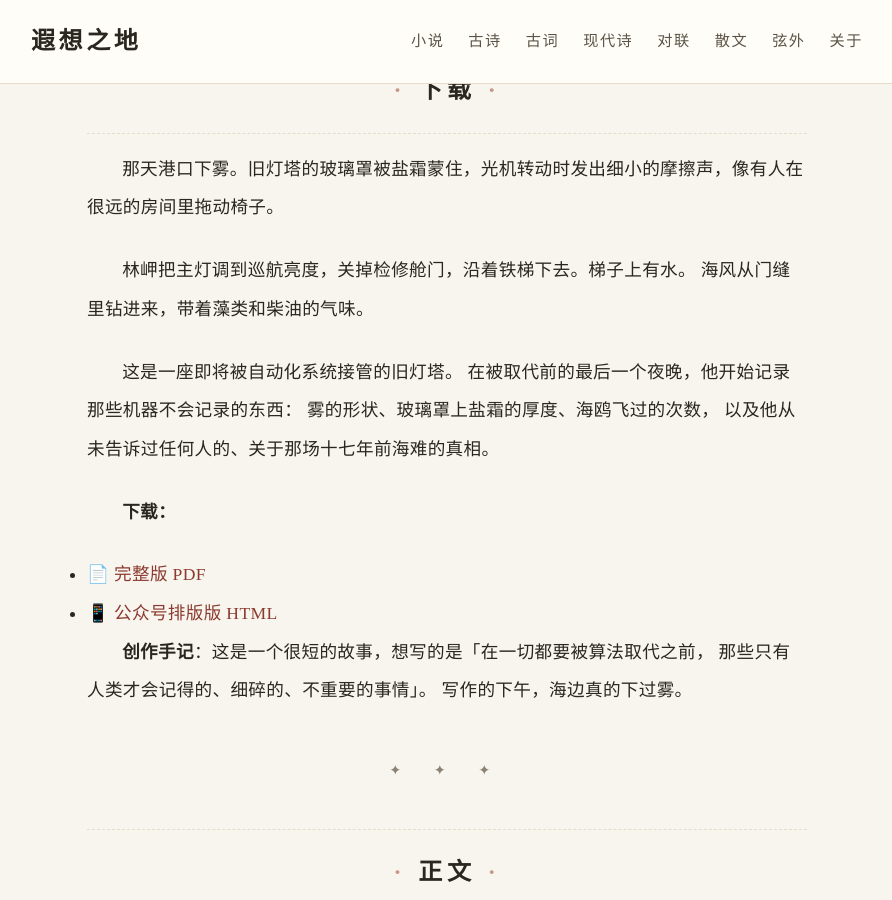
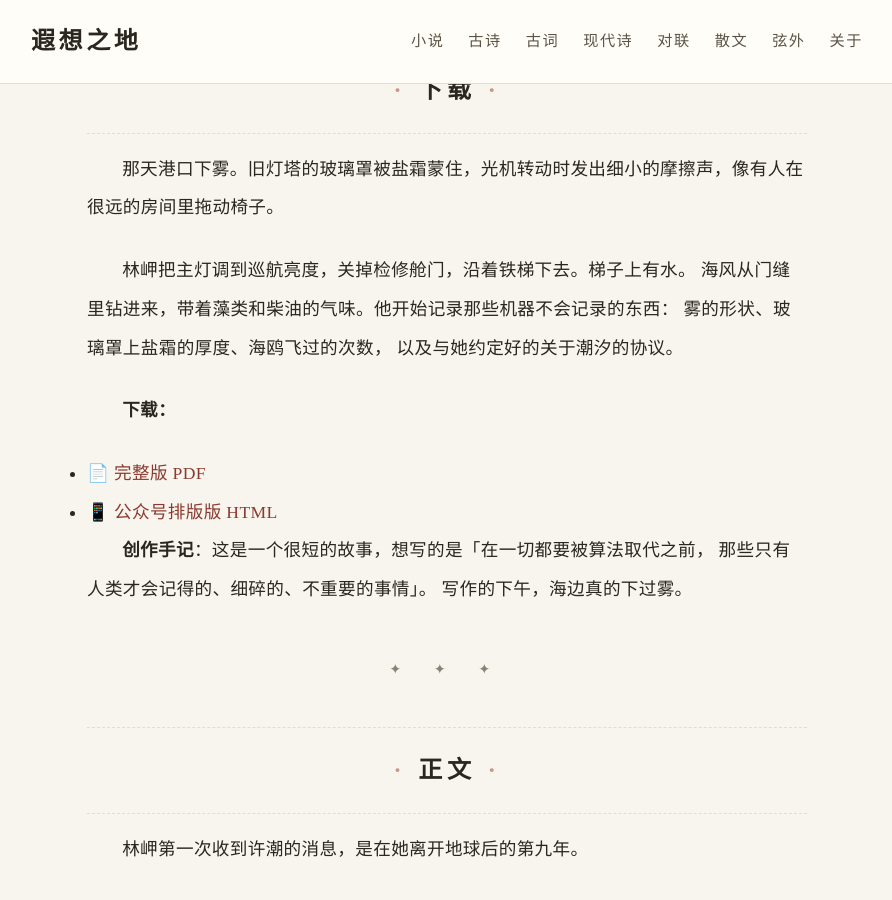
Before and after one commit to zhengxionglee/ReverieLand, a Jekyll site: the page built from _novel/deng-ta-xie-yi.md, in a window 1280 px wide and 900 px high, scrolled down 359 px. Shown: the whole window, without its empty margins (193-1085 px from the left). Built offline with Jekyll 4.4.1, drawn with Linux system fonts in a browser that asks for light colours.

Commit message:
fix: 更新《灯塔协议》简介

```diff
--- a/_novel/deng-ta-xie-yi.md
+++ b/_novel/deng-ta-xie-yi.md
@@ -12,12 +12,9 @@ genre: 小说
 那天港口下雾。旧灯塔的玻璃罩被盐霜蒙住，光机转动时发出细小的摩擦声，像有人在很远的房间里拖动椅子。
 
 林岬把主灯调到巡航亮度，关掉检修舱门，沿着铁梯下去。梯子上有水。
-海风从门缝里钻进来，带着藻类和柴油的气味。
-
-这是一座即将被自动化系统接管的旧灯塔。
-在被取代前的最后一个夜晚，他开始记录那些机器不会记录的东西：
+海风从门缝里钻进来，带着藻类和柴油的气味。他开始记录那些机器不会记录的东西：
 雾的形状、玻璃罩上盐霜的厚度、海鸥飞过的次数，
-以及他从未告诉过任何人的、关于那场十七年前海难的真相。
+以及与她约定好的关于潮汐的协议。
 
 **下载：**
 
```
